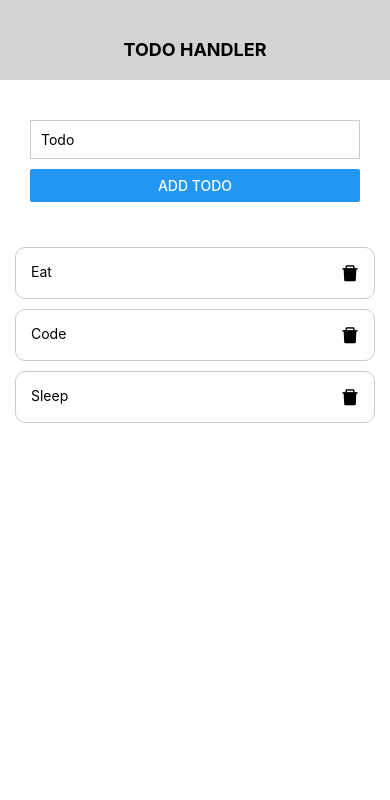
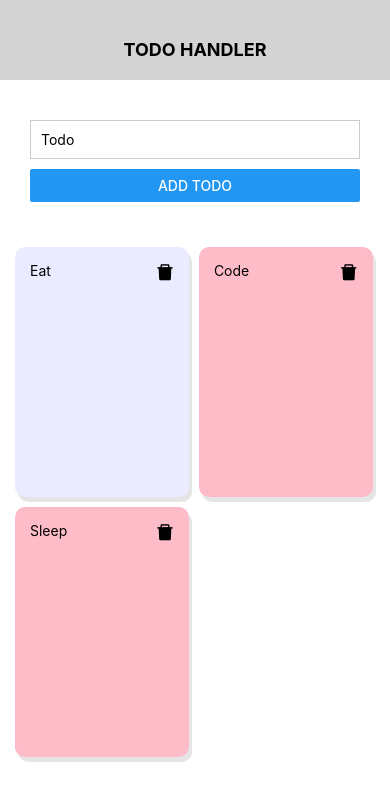
Before and after one commit to ceosss/todo-app, a React Native app: screen / in a window 390 px wide. Shown: the top 800 px of the page. Built offline with nearby package versions, Linux system fonts and the light colour scheme.

Commit message:
UPDATE: Styled Todo Cards

```diff
--- a/components/todo.jsx
+++ b/components/todo.jsx
@@ -23,6 +23,8 @@ const Todo = () => {
           renderItem={({ item }) => (
             <TodoItem data={item} deleteTodo={deleteTodo} />
           )}
+          horizontal={false}
+          numColumns={2}
         />
       </View>
     </View>
--- a/components/todoItem.jsx
+++ b/components/todoItem.jsx
@@ -3,10 +3,16 @@ import { StyleSheet, Text, View, TouchableOpacity } from "react-native";
 import { AntDesign } from "@expo/vector-icons";
 
 const TodoItem = ({ data, deleteTodo }) => {
+  const backColor = {
+    backgroundColor: getColor(),
+  };
   return (
-    <View style={styles.todoItem}>
+    <View style={[styles.todoItem, backColor]}>
       <Text>{data.name}</Text>
-      <TouchableOpacity onPress={() => deleteTodo(data.id)}>
+      <TouchableOpacity
+        onPress={() => deleteTodo(data.id)}
+        style={styles.opacity}
+      >
         <AntDesign name="delete" size={18} color="black" />
       </TouchableOpacity>
     </View>
@@ -15,14 +21,43 @@ const TodoItem = ({ data, deleteTodo }) => {
 
 export default TodoItem;
 
+const getColor = () => {
+  const colors = [
+    "#FEBCC8",
+    "#FFFFD8",
+    "#EAEBFF",
+    "#E0FEFE",
+    "#D3EEFF",
+    "#EFB0C9",
+    "#F4C2D7",
+    "#F8DAE9",
+    "#B9D6F3",
+    "#A1C9F1",
+    "#F1E8D9",
+  ];
+  const random = Math.floor(Math.random() * colors.length);
+
+  return colors[random];
+};
+
 const styles = StyleSheet.create({
   todoItem: {
+    width: "47%",
+    height: 250,
     padding: 15,
-    borderColor: "#ccc",
     borderRadius: 10,
-    borderWidth: 1,
     margin: 5,
     flexDirection: "row",
     justifyContent: "space-between",
+    shadowColor: "#ccc",
+    shadowOffset: { width: 3, height: 5 },
+    shadowOpacity: 0.5,
+    elevation: 1,
+    // backgroundColor: getColor(),
+    // borderColor: "#ccc",
+    // borderWidth: 1,
+  },
+  opacity: {
+    height: 20,
   },
 });
```
